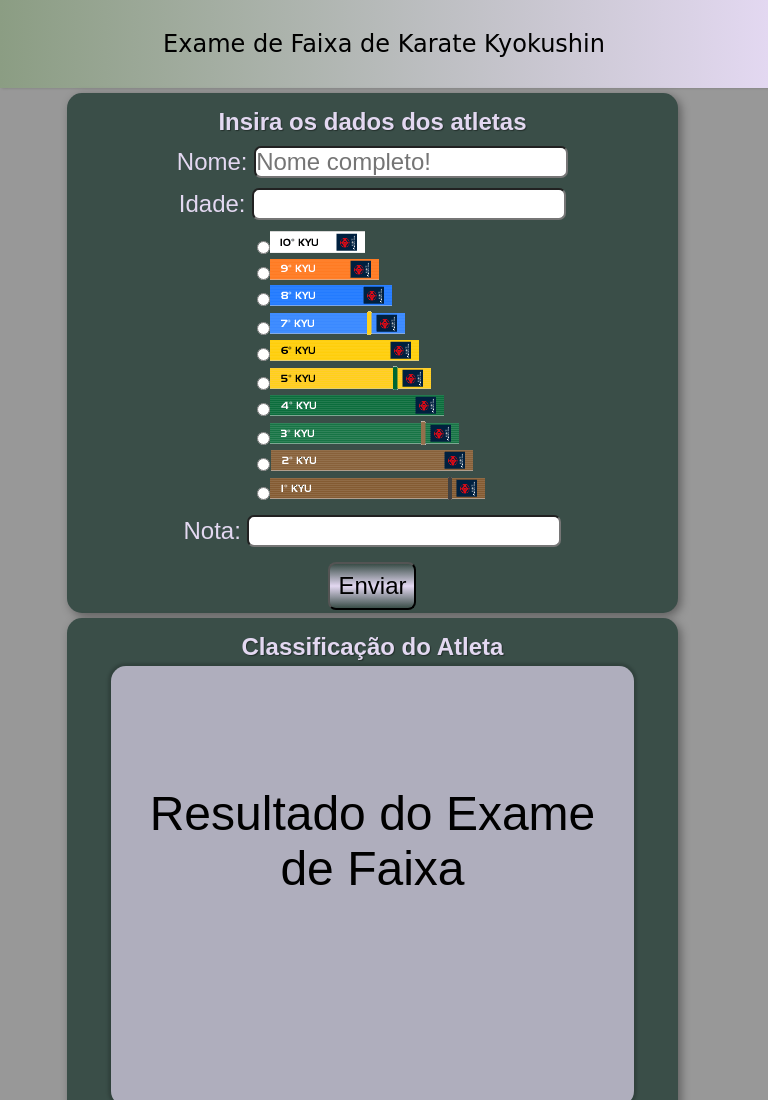
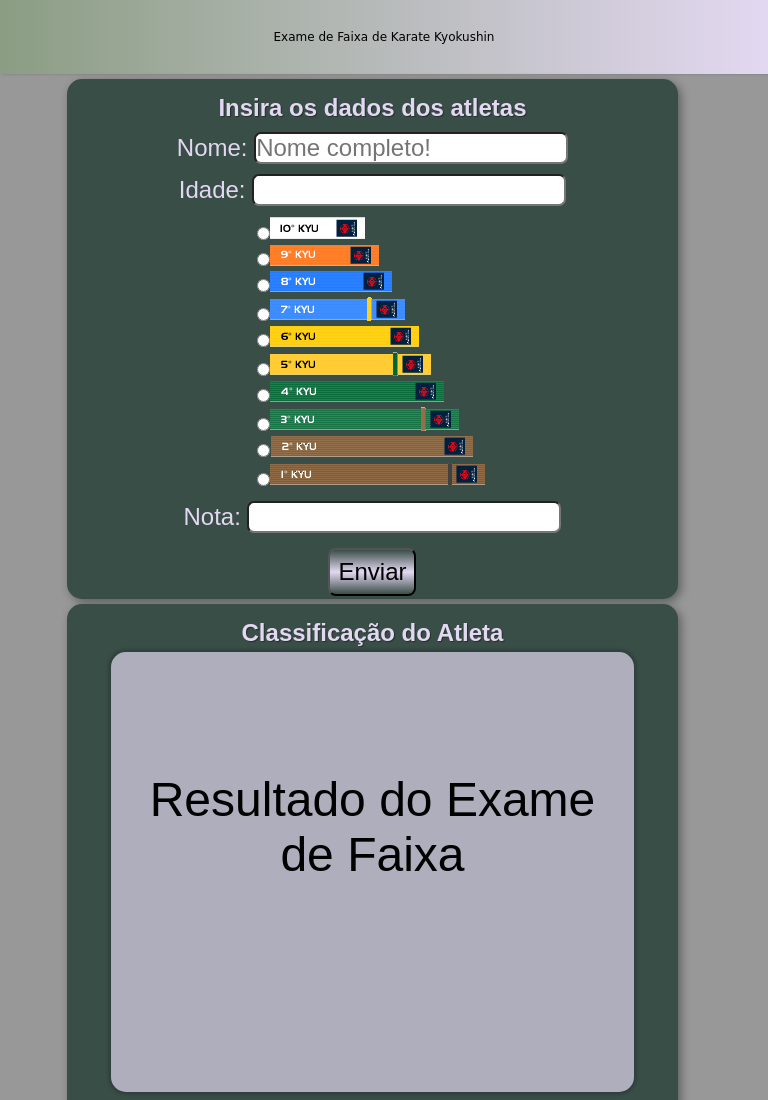
Before and after one commit to SansaoYago/App-Exame-de-Faixa-Karate-Kyokushin, a plain HTML site: page index.html in a window 768 px wide. Shown: the top 1100 px of the page. Drawn offline with Linux system fonts and the light colour scheme; a web font is replaced by a local one.

Commit message:
Update media-query.css

```diff
--- a/media-query.css
+++ b/media-query.css
@@ -9,7 +9,7 @@ Desktop: de 992px até 1200pc
 Tv: acima de 1200px
 */
 
-@media screen and (min-width: 400px) and (max-width: 992px){
+@media screen and (min-width: 280px) and (max-width: 992px){
     header {
         background-image: linear-gradient(to right, #8B9D83, #E3D8F1);
         text-align: center;
@@ -19,11 +19,11 @@ Tv: acima de 1200px
 
     header > h1 {
         font-family: 'destaque', cursive;
-        font-size: 1em;
+        font-size: .5em;
     }
 
     main {
-        height: 160vh;
+        height: auto;
     }
 
     main section#dados {
```
